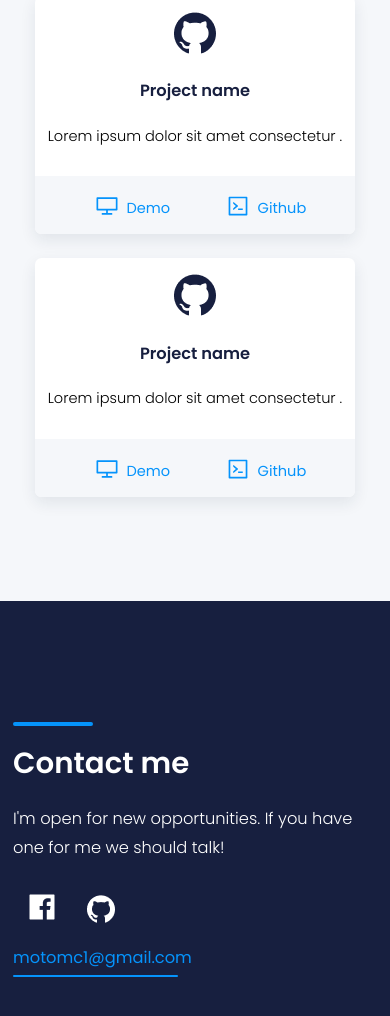
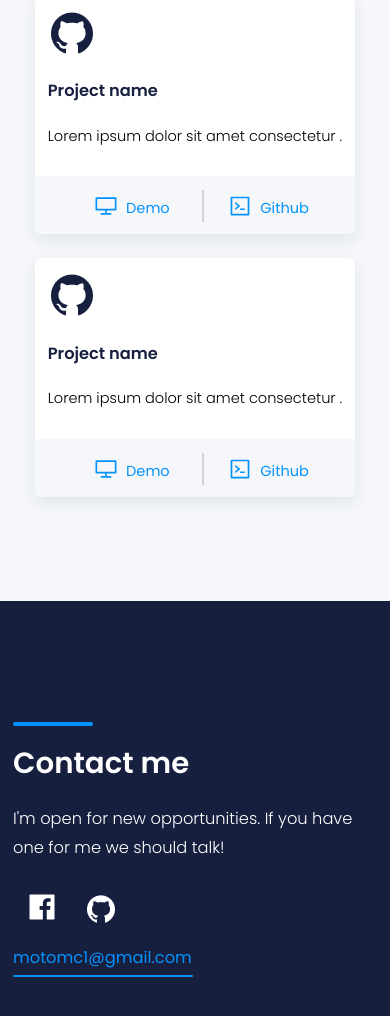
Before and after one commit to KamilRozanski/KamilRozanski.github.io, a website: page src/content/index.html in a window 390 px wide. Shown: the part 3733-4749 px from the top of the page. Drawn offline with nearby package versions, Linux system fonts and the light colour scheme; files that its build step writes are made by us from their sources; files whose address does not match are found by name.

Commit message:
RWD all done

```diff
--- a/src/scss/modules/contact.scss
+++ b/src/scss/modules/contact.scss
@@ -70,7 +70,7 @@
         border-radius: 2.56rem;
 
         @media (max-width: 768px) {
-            max-width: 165px;
+            max-width: 180px;
         }
     }
 }
--- a/src/scss/modules/projects.scss
+++ b/src/scss/modules/projects.scss
@@ -7,15 +7,15 @@
         padding: 0 1rem;
         margin-top: 7.5rem;
     }
-
+}
 
 .project-list-wrapper {
-        padding: 3rem;
+    padding: 1rem;
     min-width: 580px;
 
     @media (max-width: 768px) {
         padding: 1rem;
-            text-align: center;
+        text-align: left;
         min-width: auto;
     }
 }
@@ -96,10 +96,11 @@
     max-height: 64px;
     display: flex;
     justify-content: flex-end;
-        padding: 1rem 3rem 1rem 0;
+    padding: 1rem;
 
-        @media (max-width: 320px) {
-            padding: 0.5rem 0;
+    @media (max-width: 768px) {
+        margin: 0;
+        justify-content: center;
     }
 
     &__span {
@@ -135,23 +136,28 @@
         text-decoration: none;
         margin-left: 3.125rem;
         position: relative;
-            & + & {
+
+        &+& {
             &::after {
-                    content: "dupa";
+                content: "";
                 display: block;
                 position: absolute;
-                    top: -5px;
-                    left: -24px;
+                top: -0.37rem;
+                left: -1.62rem;
                 width: 2px;
                 height: 32px;
-                    background: red;
+                background: lightgray;
+
+                @media (max-width: 768px) {
+                    top: -0.67rem;
+                    left: -2rem;
+                }
             }
         }
 
         @media (max-width: 768px) {
-                margin-right: 10px;
-                margin-left: 42px;
+            margin-right: 1.62rem;
+            margin-left: 2.62rem;
         }
     }
 }
-}
```
Lines whose indentation alone changed are shown as unchanged.
